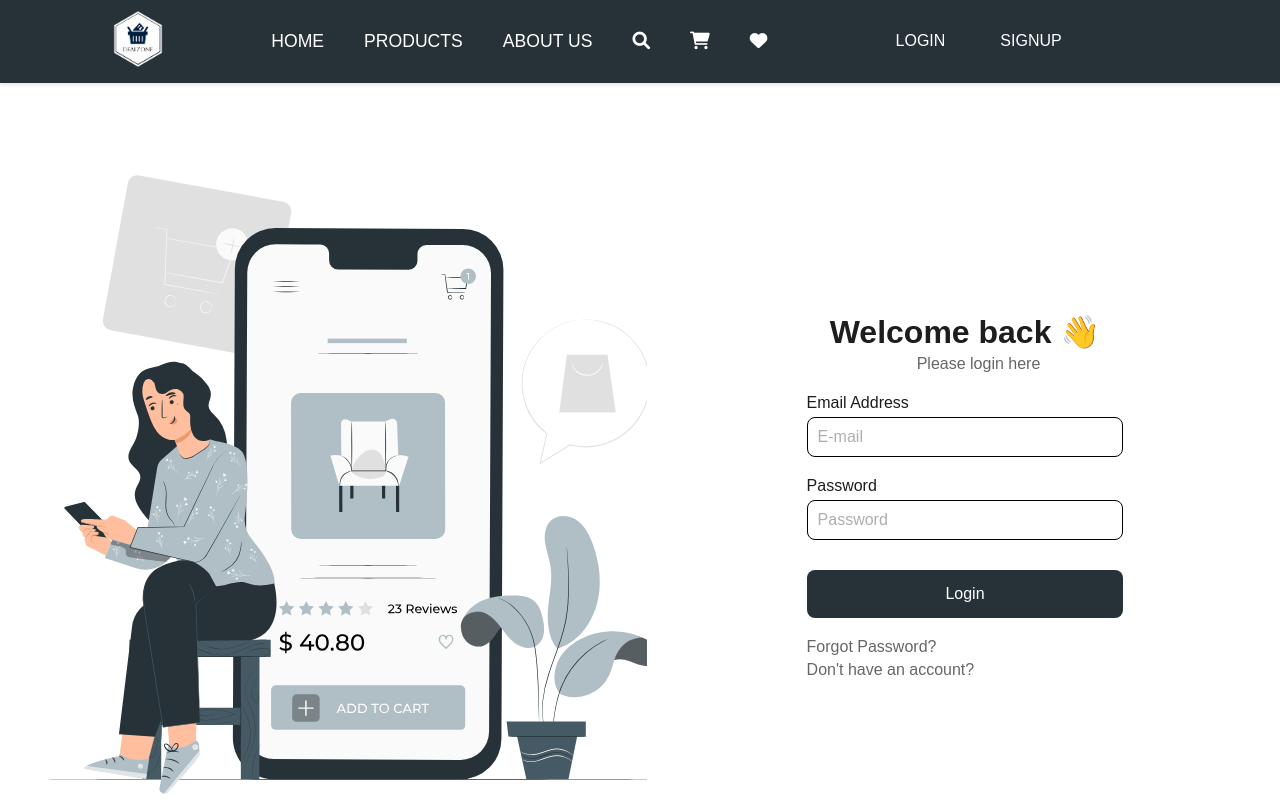
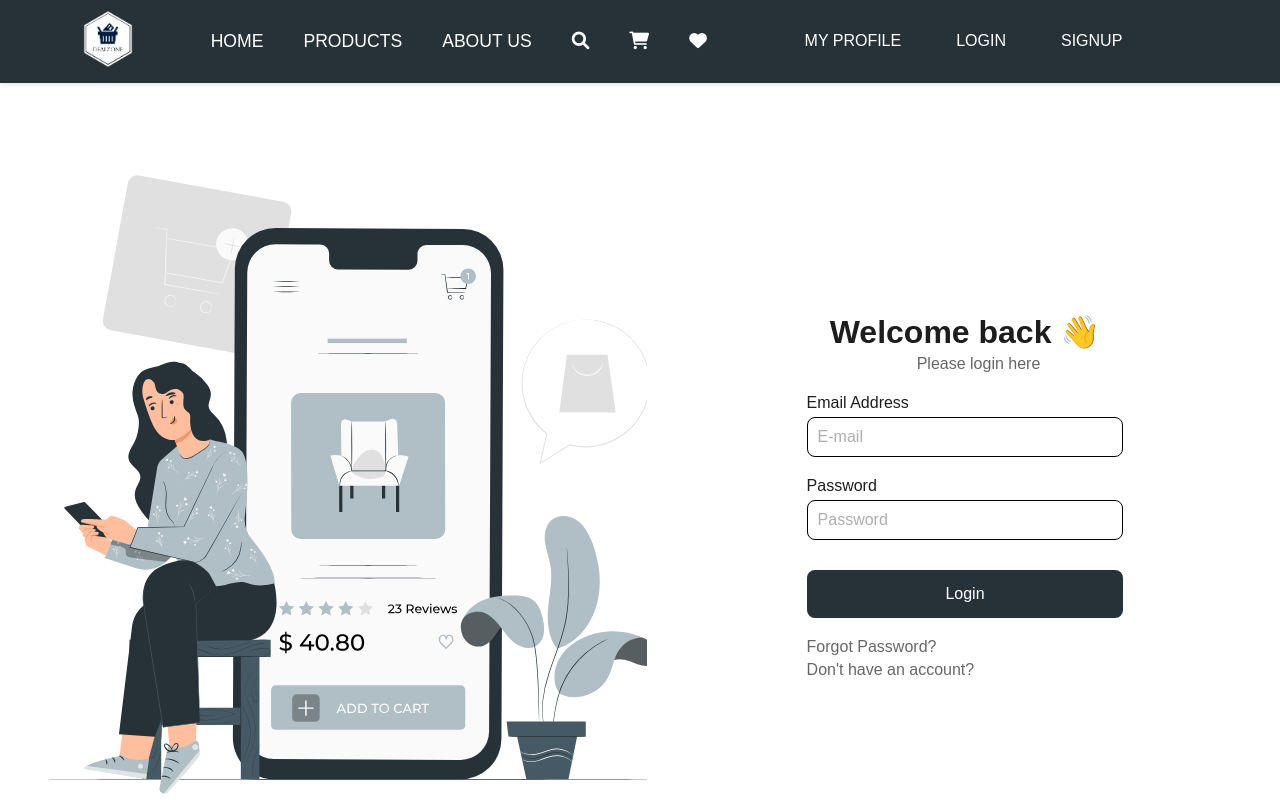
Before and after one commit to abanoub-refaat/CS309_EcommerceProject_Front-end, a React (Vite) app: page / in a window 1280 px wide. Shown: the top 800 px of the page. Built offline with nearby package versions, Linux system fonts and the light colour scheme; a web font is replaced by a local one.

Commit message:
fix the style and add user profile to navber

```diff
--- a/src/components/Navbar.jsx
+++ b/src/components/Navbar.jsx
@@ -39,6 +39,9 @@ export default function Navbar() {
           </div>
         </div>
         <div className="btns-container">
+        <Link to="/userProfile" className="btn">
+            my profile
+          </Link>
           <Link to="/login" className="btn">
             login
           </Link>
--- a/src/components/UserProfile.css
+++ b/src/components/UserProfile.css
@@ -49,6 +49,7 @@ body {
 .user-profile input {
   flex: 1;
   padding: 10px;
+  width: 100%;
   border: 1px solid #000;
   border-radius: 8px;
   font-size: 16px;
@@ -62,7 +63,7 @@ body {
   border-color: #007bff;
 }
 
-  .buttons{
+.buttons {
   display: flex;
   align-items: center;
   justify-content: center;
```
Lines whose indentation alone changed are shown as unchanged.
